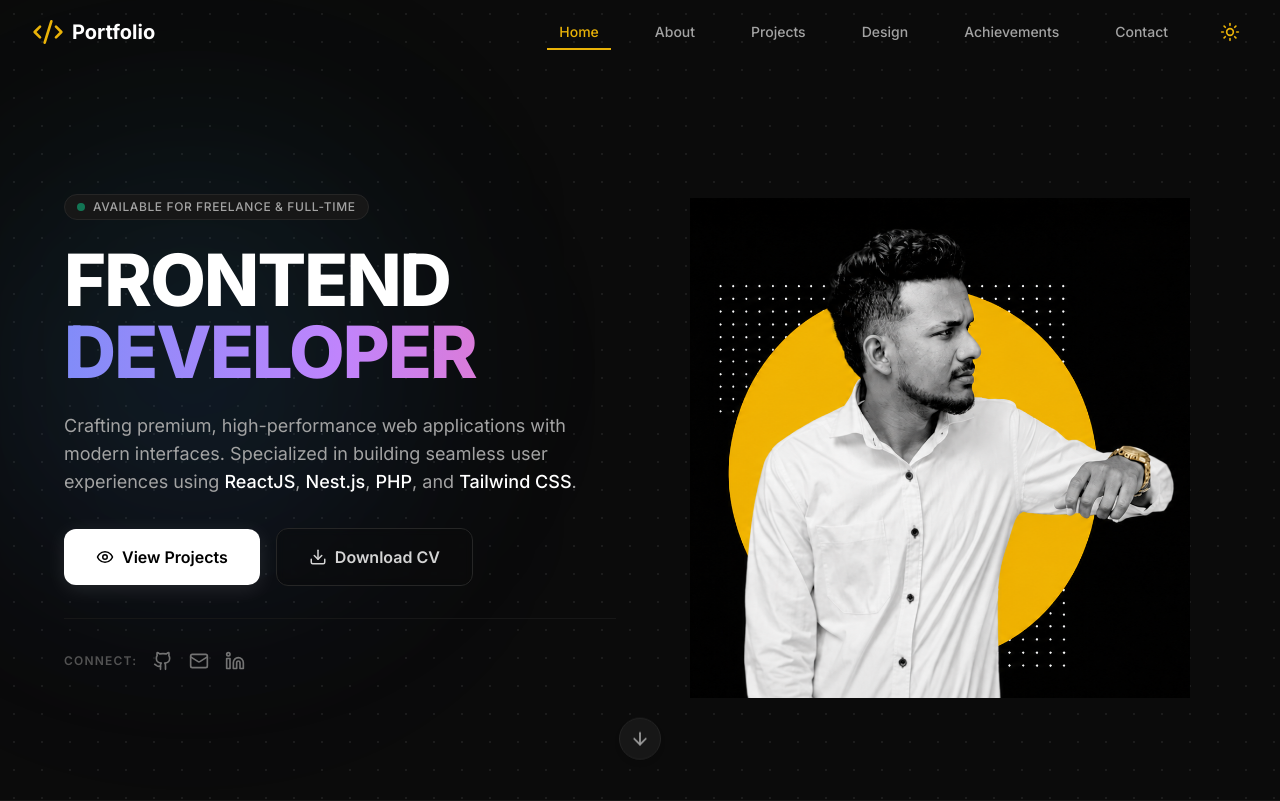
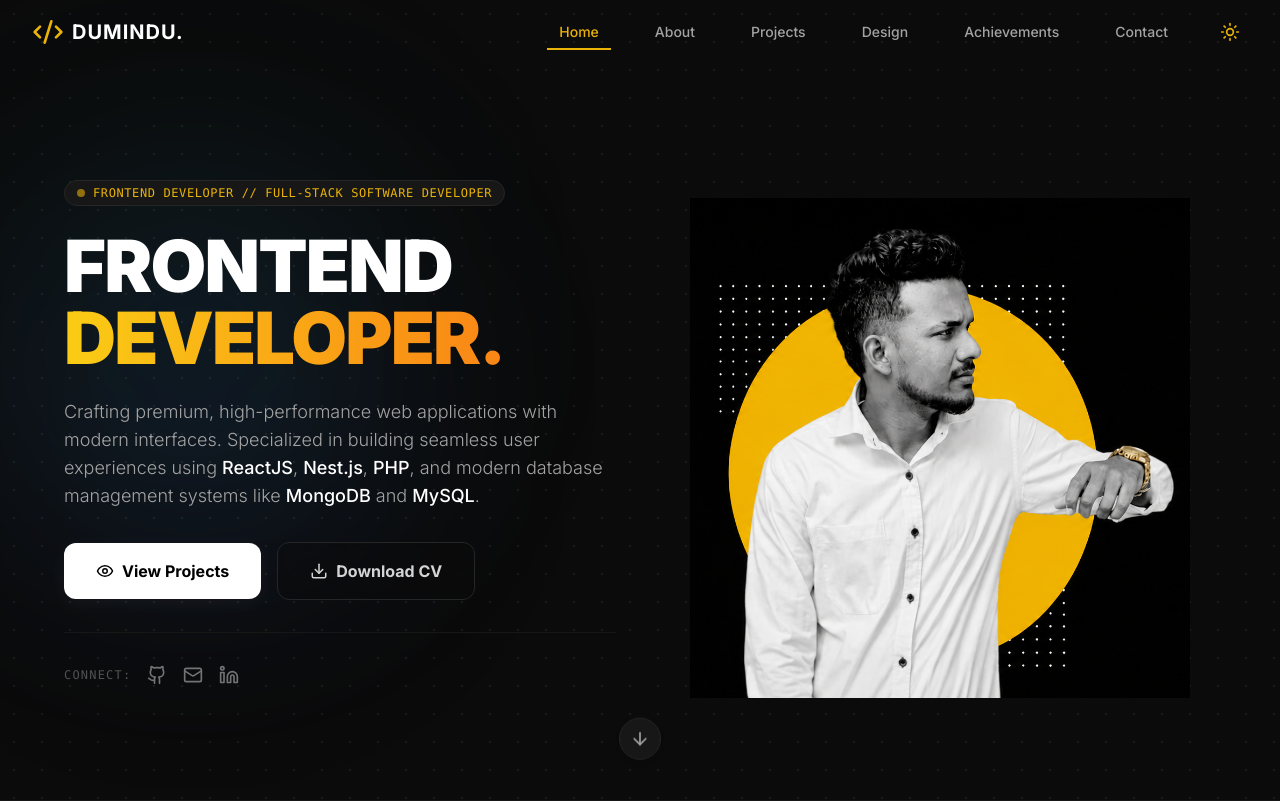
Before and after one commit to Dumindu-Dulanjaya/New-react-Portfolio, a React (Vite) app: page / in a window 1280 px wide. Shown: the top 801 px of the page. Built offline with nearby package versions, Linux system fonts and the light colour scheme.

Commit message:
Update brand identity, subtitle, giant typography, bio text, and social links with actual CV details

```diff
--- a/src/components/Footer.tsx
+++ b/src/components/Footer.tsx
@@ -10,7 +10,7 @@ const Footer = () => {
         <div className="flex flex-col md:flex-row justify-between items-center">
           <div className="flex items-center space-x-2 mb-4 md:mb-0">
             <Code2 className="h-5 w-5 text-yellow-500" />
-            <span className="font-bold text-white text-sm">Dumindu Dulanjaya</span>
+            <span className="font-bold text-white text-sm uppercase tracking-wider">Dumindu Dulanjaya</span>
           </div>
 
           <div className="flex items-center space-x-1.5 text-xs font-mono text-neutral-500">
--- a/src/components/Navbar.tsx
+++ b/src/components/Navbar.tsx
@@ -49,10 +49,9 @@ const Navbar = () => {
     >
       <div className="max-w-7xl mx-auto px-4 sm:px-6 lg:px-8">
         <div className="flex justify-between items-center h-16">
-          {/* Logo */}
           <Link to="/" className="flex items-center space-x-2">
             <Code2 className="h-8 w-8 text-yellow-500" />
-            <span className="font-bold text-xl text-white">Portfolio</span>
+            <span className="font-bold text-xl text-white tracking-wider">DUMINDU.</span>
           </Link>
 
           {/* Desktop Navigation */}
--- a/src/pages/Home.tsx
+++ b/src/pages/Home.tsx
@@ -106,27 +106,26 @@ const Home = () => {
                   animate={{ opacity: 1, x: 0 }}
                   transition={{ duration: 0.8, delay: 0.2 }}
                 >
-                  <span className="inline-flex items-center gap-2 px-3 py-1 rounded-full bg-neutral-900 border border-neutral-800 text-xs font-medium text-neutral-400 mb-6 tracking-wider uppercase">
-                    <span className="w-2 h-2 rounded-full bg-emerald-500 animate-pulse" />
-                    Available for freelance & full-time
+                  <span className="inline-flex items-center gap-2 px-3 py-1 rounded-full bg-neutral-900 border border-neutral-800 text-xs font-mono text-yellow-500 mb-6 tracking-wider uppercase">
+                    <span className="w-2 h-2 rounded-full bg-yellow-500 animate-pulse" />
+                    FRONTEND DEVELOPER // FULL-STACK SOFTWARE DEVELOPER
                   </span>
 
-                  <h1 className="text-5xl sm:text-6xl md:text-7xl font-extrabold tracking-tight mb-6 leading-[1.05] text-white">
+                  <h1 className="text-5xl sm:text-6xl md:text-7xl font-black tracking-tight mb-6 leading-[1.05] text-white">
                     FRONTEND
-                    <span className="block text-transparent bg-clip-text bg-gradient-to-r from-indigo-400 via-purple-400 to-pink-400">
-                      DEVELOPER
+                    <span className="block text-transparent bg-clip-text bg-gradient-to-r from-yellow-400 to-orange-500">
+                      DEVELOPER.
                     </span>
                   </h1>
 
-                  <p className="text-base sm:text-lg text-neutral-400 mb-8 max-w-xl leading-relaxed">
-                    Crafting premium, high-performance web applications with modern interfaces.
-                    Specialized in building seamless user experiences using <span className="text-white font-medium">ReactJS</span>, <span className="text-white font-medium">Nest.js</span>, <span className="text-white font-medium">PHP</span>, and <span className="text-white font-medium">Tailwind CSS</span>.
+                  <p className="text-base sm:text-lg text-neutral-400 mb-8 max-w-xl leading-relaxed font-light">
+                    Crafting premium, high-performance web applications with modern interfaces. Specialized in building seamless user experiences using <span className="text-white font-medium">ReactJS</span>, <span className="text-white font-medium">Nest.js</span>, <span className="text-white font-medium">PHP</span>, and modern database management systems like <span className="text-white font-medium">MongoDB</span> and <span className="text-white font-medium">MySQL</span>.
                   </p>
 
                   <div className="flex flex-wrap gap-4 items-center">
                     <Link to="/projects">
                       <motion.button
-                        className="relative group overflow-hidden bg-white text-black px-8 py-4 rounded-xl font-semibold text-base hover:bg-neutral-100 transition-all duration-300 flex items-center space-x-2 shadow-[0_4px_20px_rgba(255,255,255,0.1)]"
+                        className="relative group overflow-hidden bg-white text-black px-8 py-4 rounded-xl font-bold text-base hover:bg-neutral-100 transition-all duration-300 flex items-center space-x-2 shadow-[0_4px_20px_rgba(255,255,255,0.05)]"
                         whileHover={{ scale: 1.02 }}
                         whileTap={{ scale: 0.98 }}
                       >
@@ -136,7 +135,7 @@ const Home = () => {
                     </Link>
 
                     <motion.button
-                      className="border border-neutral-800 bg-neutral-950/40 backdrop-blur-sm text-neutral-300 hover:text-white px-8 py-4 rounded-xl font-semibold text-base hover:bg-neutral-900/60 hover:border-neutral-700 transition-all duration-300 flex items-center space-x-2"
+                      className="border border-neutral-800 bg-neutral-950/40 backdrop-blur-sm text-neutral-300 hover:text-white px-8 py-4 rounded-xl font-bold text-base hover:bg-neutral-900/60 hover:border-neutral-700 transition-all duration-300 flex items-center space-x-2"
                       whileHover={{ scale: 1.02 }}
                       whileTap={{ scale: 0.98 }}
                       onClick={() => {
@@ -152,14 +151,14 @@ const Home = () => {
                   </div>
 
                   <div className="flex items-center gap-4 mt-8 pt-8 border-t border-neutral-900">
-                    <span className="text-xs uppercase tracking-widest text-neutral-600 font-semibold">Connect:</span>
+                    <span className="text-xs font-mono uppercase tracking-widest text-neutral-600">Connect:</span>
                     <a href="https://github.com/Dumindu-Dulanjaya" target="_blank" rel="noreferrer" className="text-neutral-500 hover:text-white transition-colors">
                       <Github size={20} />
                     </a>
-                    <a href="mailto:your-email@example.com" className="text-neutral-500 hover:text-white transition-colors">
+                    <a href="mailto:dulanjaya420@gmail.com" className="text-neutral-500 hover:text-white transition-colors">
                       <Mail size={20} />
                     </a>
-                    <a href="#" className="text-neutral-500 hover:text-white transition-colors">
+                    <a href="https://www.linkedin.com/in/dumindu-dulanjaya-486745305/" target="_blank" rel="noreferrer" className="text-neutral-500 hover:text-white transition-colors">
                       <Linkedin size={20} />
                     </a>
                   </div>
```
